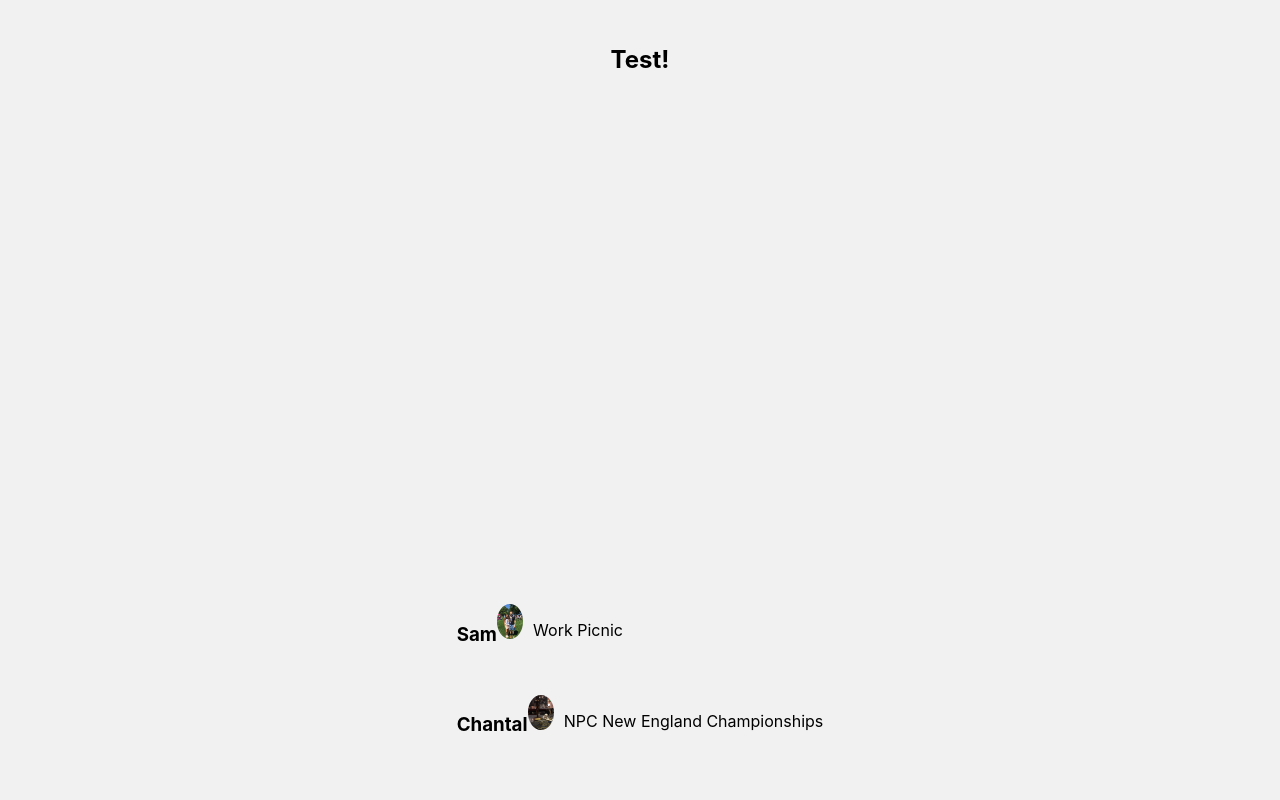
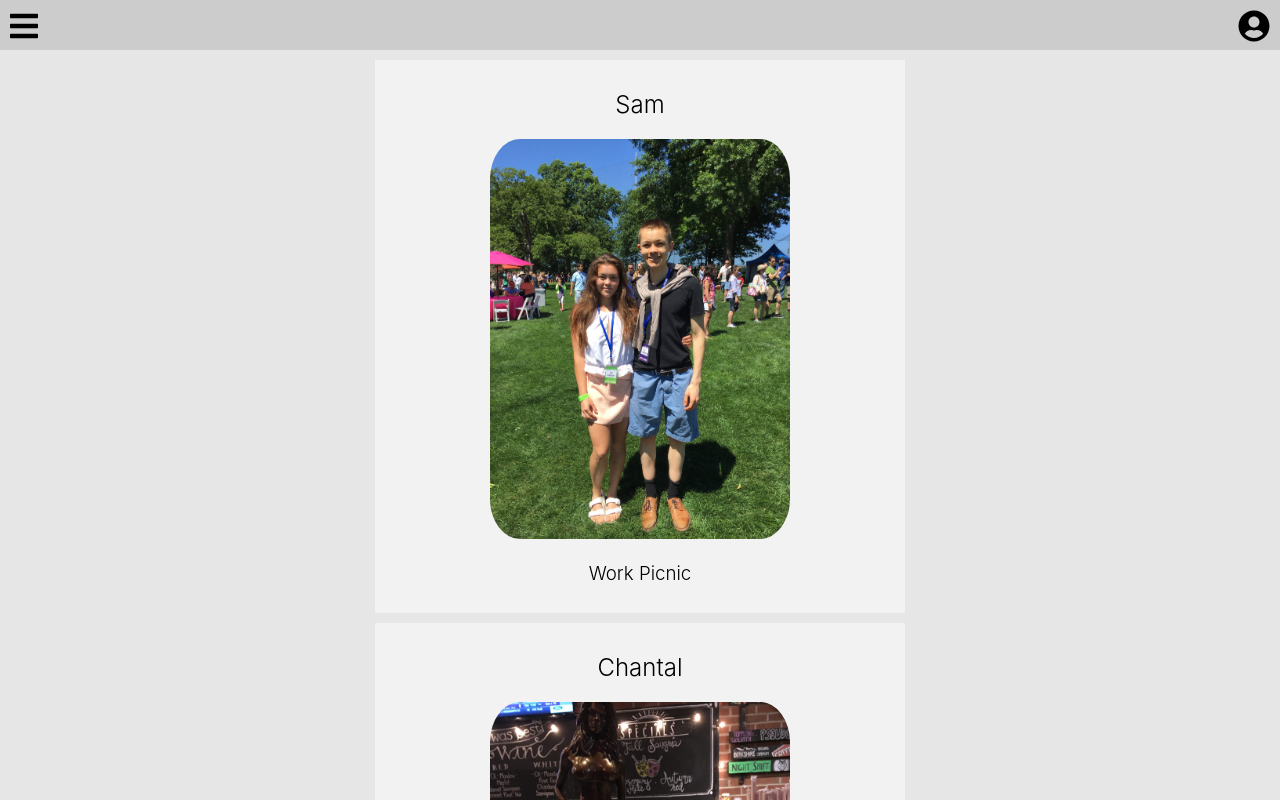
Before and after one commit to djsamseng/Hillstories, a React app in the folder client/: page / in a window 1280 px wide. Shown: the top 800 px of the page. Built offline with nearby package versions, Linux system fonts and the light colour scheme.

Commit message:
Add Navbar and two stories

```diff
--- a/client/package.json
+++ b/client/package.json
@@ -3,6 +3,9 @@
   "version": "0.1.0",
   "private": true,
   "dependencies": {
+    "@fortawesome/fontawesome-svg-core": "^1.2.8",
+    "@fortawesome/free-solid-svg-icons": "^5.5.0",
+    "@fortawesome/react-fontawesome": "^0.1.3",
     "prop-types": "^15.6.2",
     "react": "^16.6.1",
     "react-dom": "^16.6.1",
--- a/client/src/homepage/Homepage.css
+++ b/client/src/homepage/Homepage.css
@@ -1,34 +1,44 @@
 .container {
-  background-color: #f1f1f1;
+  background-color: #e6e6e6;
   box-sizing: border-box;
-  padding: 25px;
+  /*padding: 25px;*/
   min-height: 100vh;
-  width: 100vw;
+  /*width: 100vw;
   display: flex;
-  flex-flow: column nowrap;
+  flex-flow: column nowrap;*/
   align-items: center;
   justify-content: space-between;
 
 }
 
-.comments {
-  overflow: auto;
-  width: 75%;
+.storyTileListContainer {
   max-width: 700px;
   min-width: 300px;
+  margin-left: auto; /* Center the div */
+  margin-right: auto; /* Center the div */
+  padding: 10px;
+  text-align: center; /* Center the text in the div */
 }
 
-.comments h2 {
+.storyTileContainer {
+  background-color: #f2f2f2;
+  padding: 10px 20px;
+  margin-bottom: 10px;
+  margin-left: auto; /* Center the div */
+  margin-right: auto; /* Center the div */
+  text-align: center; /* Center the text in the div */
+  width: 70%;
+}
+
+.storyTileContainer h2 {
   font-weight: 300;
 }
 
-.singleComment {
-  padding: 10px 20px;
-  margin-bottom: 10px;
-  display: flex;
+.storyTileContainer h3 {
+  font-weight: 300;
 }
 
-.singleCommentContent {
+.storyTileContent {
   min-width: 100px;
   background-color: #fff;
   border-radius: 25px;
@@ -36,13 +46,13 @@
   display: inline-flex;
 }
 
-.userImage {
-  height: 35px;
-  margin-right: 10px;
-  border-radius: 50%;
+.storyTileImage {
+  max-width: 100%; /* size to container */
+  max-height: 50vh; /* size to container */
+  border-radius: 10%;
 }
 
-
+/*
 .singleCommentContent h3 {
   margin: 0;
   padding-right: 5px;
@@ -110,3 +120,5 @@
   color: #385997;
   border-color: #385997;
 }
+
+*/
--- a/client/src/homepage/Homepage.js
+++ b/client/src/homepage/Homepage.js
@@ -1,5 +1,6 @@
 import React, { Component } from "react";
 import StoryTileList from "../tiles/StoryTileList.js";
+import HomepageNavbar from "./HomepageNavbar.js";
 import "./Homepage.css";
 
 import picnicImg from "../img/37654668_10157550130863572_8372413357658996736_o.jpg";
@@ -28,12 +29,15 @@ class Homepage extends Component {
     }
     render() {
         return (
-            <div className="container">
-                <h2>Test!</h2>
-                <StoryTileList
-                    storyTiles={ this.state.storyTiles }
-                    handleOpen={ args => { this.__handleOpen(args); } }
+            <div>
+                <HomepageNavbar
                 />
+                <div className="container">
+                    <StoryTileList
+                        storyTiles={ this.state.storyTiles }
+                        handleOpen={ args => { this.__handleOpen(args); } }
+                    />
+                </div>
             </div>
         );
     }
--- /dev/null
+++ b/client/src/homepage/HomepageNavbar.css
@@ -0,0 +1,26 @@
+
+.topNavBar {
+    background-color: #cccccc;
+    height: 50px;
+}
+
+.topNavBar ul {
+    list-style-type: none;
+    margin: 0; /* Set on ul so header is at top */
+    padding: 0; /* Set on ul so header is at top */
+}
+
+.topNavBar li {
+    display: block;
+    text-decoration: none;
+    margin: 10px;
+}
+
+.topNavBar .faBars {
+    float: left;
+
+}
+
+.topNavBar .faUserCircle {
+    float: right;
+}
--- /dev/null
+++ b/client/src/homepage/HomepageNavbar.js
@@ -0,0 +1,43 @@
+import React, { Component } from "react";
+import { FontAwesomeIcon } from "@fortawesome/react-fontawesome";
+import { faBars, faUserCircle } from "@fortawesome/free-solid-svg-icons";
+
+import "./HomepageNavbar.css"
+
+class HomepageNavbar extends Component {
+    constructor(props) {
+        super(props);
+    }
+
+    render() {
+        return (
+            <nav
+                className="topNavBar"
+            >
+                <ul
+                >
+                    <li
+                        className="faBars"
+                    >
+                        <FontAwesomeIcon
+                            icon={ faBars }
+                            size="2x"
+                        />
+                    </li>
+                    <li
+                        className="faUserCircle"
+                    >
+                        <a>
+                        <FontAwesomeIcon
+                            icon={ faUserCircle }
+                            size="2x"
+                        />
+                        </a>
+                    </li>
+                </ul>
+            </nav>
+        );
+    }
+}
+
+export default HomepageNavbar;
--- a/client/src/index.js
+++ b/client/src/index.js
@@ -3,6 +3,11 @@ import ReactDOM from 'react-dom';
 import './index.css';
 import Homepage from './homepage/Homepage';
 import * as serviceWorker from './serviceWorker';
+
+import { library } from "@fortawesome/fontawesome-svg-core";
+import { FontAwesomeIcon } from "@fortawesome/react-fontawesome";
+import { faBars, faHome } from "@fortawesome/free-solid-svg-icons";
+library.add(faBars, faHome);
 
 ReactDOM.render(<Homepage />, document.getElementById('root'));
 
--- a/client/src/tiles/StoryTile.js
+++ b/client/src/tiles/StoryTile.js
@@ -7,18 +7,33 @@ class StoryTile extends Component {
     }
     render() {
         return (
+            <div
+                className="storyTileContainer"
+                            >
                 <a
-                className="singleComment"
+                    onClick={ () => { this.props.handleOpenProfile(this.props.authorId); } }
+                >
+                    <h2>
+                        { this.props.data.authorName }
+                    </h2>
+                </a>
+                <a
                     onClick={ () => { this.props.handleOpen(this.props._id); } }
                 >
-                <h3>{ this.props.data.authorName }</h3>
                     <img
                         alt="story_image"
-                    className="userImage"
+                        className="storyTileImage"
                         src={ this.props.data.imageUrl }
                     />
-                <p>{ this.props.data.title }</p>
                 </a>
+                <a
+                    onClick={ () => { this.props.handleOpen(this.props._id); } }
+                >
+                    <h3>
+                        { this.props.data.title }
+                    </h3>
+                </a>
+            </div>
         );
     }
 }
@@ -34,6 +49,7 @@ StoryTile.propTypes = {
 
     // Handlers
     handleOpen: PropTypes.func.isRequired,
+    handleOpenProfile: PropTypes.func.isRequired,
 };
 
 export default StoryTile;
--- a/client/src/tiles/StoryTileList.js
+++ b/client/src/tiles/StoryTileList.js
@@ -15,7 +15,9 @@ class StoryTileList extends Component {
             />
         ));
         return (
-            <div>
+            <div
+                className="storyTileListContainer"
+            >
                 { storyTiles }
             </div>
         );
```
Lines whose indentation alone changed are shown as unchanged.
